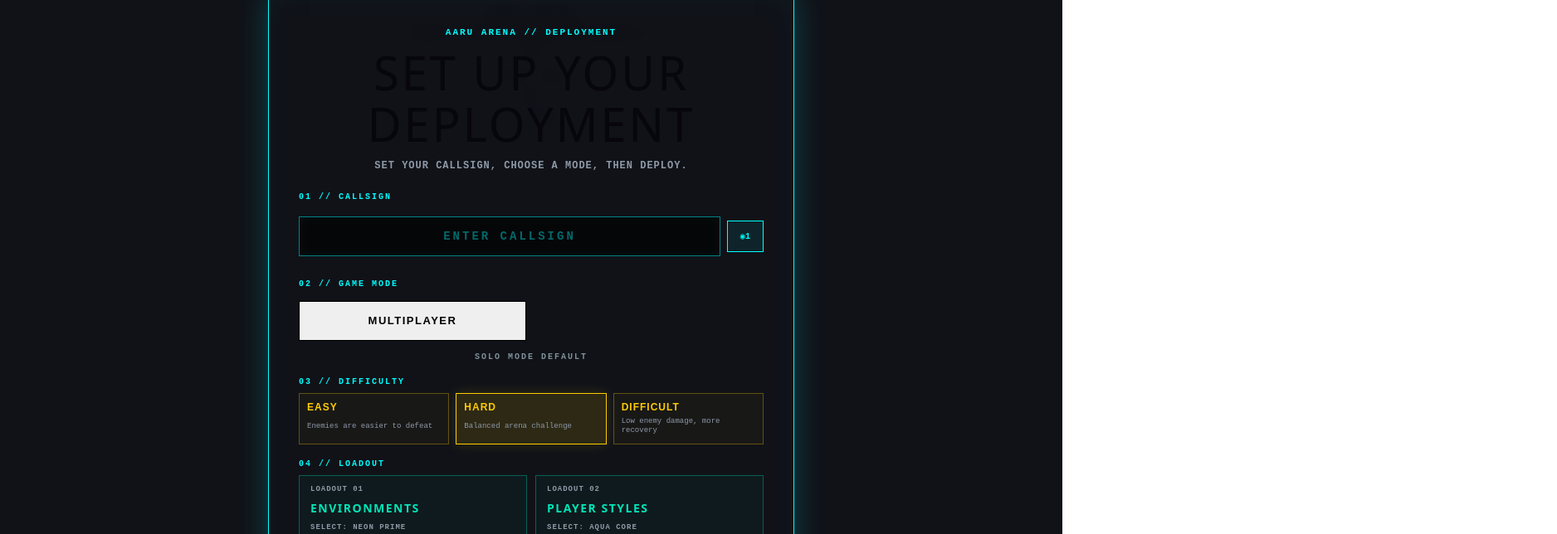
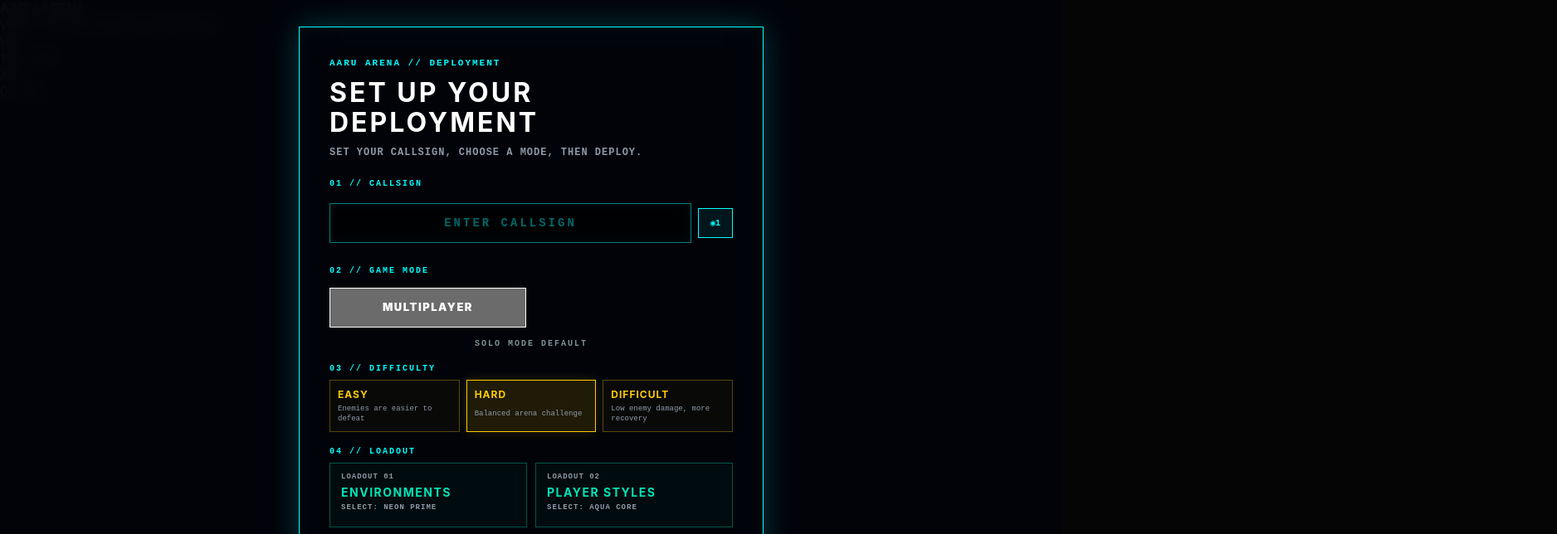
Before and after one commit to newaarurgb/aaru-arena, a React (Vite) app: page /#/game in a window 1280 px wide. Shown: the top 644 px of the page at 83% size, 1876 px wide, since content can reach past the window. Built offline with nearby package versions, Linux system fonts and the light colour scheme; the HTML template or start-up script is replaced by a standard one.

Commit message:
multiplayer issues

```diff
--- a/src/index.css
+++ b/src/index.css
@@ -1,111 +1,164 @@
+/* =========================================================
+   AARU ARENA - GLOBAL INDEX CSS
+   Plain CSS - No PostCSS nesting required
+========================================================= */
+
 :root {
-  --text: #6b6375;
-  --text-h: #08060d;
-  --bg: #fff;
-  --border: #e5e4e7;
-  --code-bg: #f4f3ec;
-  --accent: #aa3bff;
-  --accent-bg: rgba(170, 59, 255, 0.1);
-  --accent-border: rgba(170, 59, 255, 0.5);
-  --social-bg: rgba(244, 243, 236, 0.5);
-  --shadow:
-    rgba(0, 0, 0, 0.1) 0 10px 15px -3px, rgba(0, 0, 0, 0.05) 0 4px 6px -2px;
+  font-family:
+    Inter,
+    system-ui,
+    -apple-system,
+    BlinkMacSystemFont,
+    "Segoe UI",
+    Roboto,
+    Helvetica,
+    Arial,
+    sans-serif;
 
-  --sans: system-ui, 'Segoe UI', Roboto, sans-serif;
-  --heading: system-ui, 'Segoe UI', Roboto, sans-serif;
-  --mono: ui-monospace, Consolas, monospace;
+  color: #ffffff;
+  background: #050505;
 
-  font: 18px/145% var(--sans);
-  letter-spacing: 0.18px;
-  color-scheme: light dark;
-  color: var(--text);
-  background: var(--bg);
   font-synthesis: none;
   text-rendering: optimizeLegibility;
   -webkit-font-smoothing: antialiased;
   -moz-osx-font-smoothing: grayscale;
 
-  @media (max-width: 1024px) {
-    font-size: 16px;
-  }
+  color-scheme: dark;
 }
 
-@media (prefers-color-scheme: dark) {
-  :root {
-    --text: #9ca3af;
-    --text-h: #f3f4f6;
-    --bg: #16171d;
-    --border: #2e303a;
-    --code-bg: #1f2028;
-    --accent: #c084fc;
-    --accent-bg: rgba(192, 132, 252, 0.15);
-    --accent-border: rgba(192, 132, 252, 0.5);
-    --social-bg: rgba(47, 48, 58, 0.5);
-    --shadow:
-      rgba(0, 0, 0, 0.4) 0 10px 15px -3px, rgba(0, 0, 0, 0.25) 0 4px 6px -2px;
-  }
+* {
+  box-sizing: border-box;
+}
 
-  #social .button-icon {
-    filter: invert(1) brightness(2);
-  }
+html {
+  margin: 0;
+  padding: 0;
+  width: 100%;
+  min-height: 100%;
+  background: #050505;
+  scroll-behavior: smooth;
 }
 
 body {
   margin: 0;
+  padding: 0;
+  width: 100%;
+  min-width: 320px;
+  min-height: 100vh;
+  background: #050505;
+  color: #ffffff;
+  overflow-x: hidden;
+}
+
+button,
+input,
+textarea,
+select {
+  font: inherit;
+}
+
+button {
+  cursor: pointer;
+}
+
+a {
+  color: inherit;
+  text-decoration: none;
+}
+
+img,
+canvas {
+  max-width: 100%;
 }
 
 #root {
-  width: 1126px;
-  max-width: 100%;
-  margin: 0 auto;
-  text-align: center;
-  border-inline: 1px solid var(--border);
-  min-height: 100svh;
-  display: flex;
-  flex-direction: column;
-  box-sizing: border-box;
+  width: 100%;
+  min-height: 100vh;
+  margin: 0;
+  padding: 0;
 }
 
+/* =========================================================
+   HEADINGS
+========================================================= */
+
 h1,
-h2 {
-  font-family: var(--heading);
-  font-weight: 500;
-  color: var(--text-h);
+h2,
+h3,
+h4,
+h5,
+h6 {
+  margin: 0;
+  padding: 0;
+  color: #ffffff;
 }
 
-h1 {
-  font-size: 56px;
-  letter-spacing: -1.68px;
-  margin: 32px 0;
-  @media (max-width: 1024px) {
-    font-size: 36px;
-    margin: 20px 0;
-  }
-}
-h2 {
-  font-size: 24px;
-  line-height: 118%;
-  letter-spacing: -0.24px;
-  margin: 0 0 8px;
-  @media (max-width: 1024px) {
-    font-size: 20px;
-  }
-}
 p {
   margin: 0;
 }
 
-code,
-.counter {
-  font-family: var(--mono);
-  display: inline-flex;
-  border-radius: 4px;
-  color: var(--text-h);
+/* =========================================================
+   FORM ELEMENTS
+========================================================= */
+
+input,
+textarea,
+select {
+  outline: none;
 }
 
-code {
-  font-size: 15px;
-  line-height: 135%;
-  padding: 4px 8px;
-  background: var(--code-bg);
+input::placeholder,
+textarea::placeholder {
+  color: rgba(255, 255, 255, 0.45);
 }
+
+/* =========================================================
+   SELECTION
+========================================================= */
+
+::selection {
+  background: rgba(170, 59, 255, 0.35);
+  color: #ffffff;
+}
+
+/* =========================================================
+   SCROLLBAR
+========================================================= */
+
+::-webkit-scrollbar {
+  width: 8px;
+  height: 8px;
+}
+
+::-webkit-scrollbar-track {
+  background: #050505;
+}
+
+::-webkit-scrollbar-thumb {
+  background: #292133;
+  border-radius: 10px;
+}
+
+::-webkit-scrollbar-thumb:hover {
+  background: #aa3bff;
+}
+
+/* =========================================================
+   MOBILE
+========================================================= */
+
+@media (max-width: 768px) {
+  html {
+    font-size: 15px;
+  }
+
+  body {
+    min-width: 320px;
+  }
+}
+
+@media (max-width: 480px) {
+  html {
+    font-size: 14px;
+  }
+}
--- a/src/pages/Game.jsx
+++ b/src/pages/Game.jsx
@@ -245,16 +245,23 @@ function Game() {
   };
 
   const getMultiplayerUrl = () => {
+    // Explicit URL is useful for local development or a custom server.
     if (import.meta.env.VITE_WS_URL) {
       return import.meta.env.VITE_WS_URL;
     }
 
-    if (!window.location.hostname.includes("localhost") && !window.location.hostname.includes("127.0.0.1")) {
-      return null;
-    }
-
+    // Local development uses the standalone ws server.
+    if (
+      window.location.hostname.includes("localhost") ||
+      window.location.hostname.includes("127.0.0.1")
+    ) {
+      const protocol = window.location.protocol === "https:" ? "wss" : "ws";
+      return `${protocol}://${window.location.hostname}:3001`;
+    }
+
+    // Vercel production WebSocket Function.
     const protocol = window.location.protocol === "https:" ? "wss" : "ws";
-    return `${protocol}://${window.location.hostname}:3001`;
+    return `${protocol}://${window.location.host}/api/ws`;
   };
 
   const disconnectMultiplayer = () => {
@@ -354,6 +361,37 @@ function Game() {
           if (message.type === "game_started") {
             setGameStarted(true);
             setMultiplayerStatus("MATCH LIVE");
+          }
+
+          // Live movement/health update from another player.
+          // The server sends these to every other member of the room.
+          if (message.type === "player_update" && message.player) {
+            const remotePlayer = message.player;
+
+            if (
+              remotePlayer.id &&
+              remotePlayer.id !== localPlayerIdRef.current &&
+              Number.isFinite(Number(remotePlayer.x)) &&
+              Number.isFinite(Number(remotePlayer.y))
+            ) {
+              remotePlayersRef.current = {
+                ...remotePlayersRef.current,
+                [remotePlayer.id]: {
+                  ...remotePlayersRef.current[remotePlayer.id],
+                  ...remotePlayer,
+                  x: Number(remotePlayer.x),
+                  y: Number(remotePlayer.y),
+                  health: Number.isFinite(Number(remotePlayer.health))
+                    ? Number(remotePlayer.health)
+                    : 100,
+                },
+              };
+
+              // Keep the HUD player count/status responsive to live joins.
+              setMultiplayerStatus(
+                `ONLINE // ${Object.keys(remotePlayersRef.current).length + 1} PLAYERS`
+              );
+            }
           }
 
           if (message.type === "error") {
@@ -2376,12 +2414,18 @@ function Game() {
           return;
         }
 
-        const x = remotePlayer.x;
-        const y = remotePlayer.y;
+        const x = Number(remotePlayer.x);
+        const y = Number(remotePlayer.y);
         const width = 40;
         const height = 40;
+        const hp = Math.max(
+          0,
+          Math.min(100, Number(remotePlayer.health ?? 100))
+        );
 
         context.save();
+
+        // Remote player body.
         context.translate(x + width / 2, y + height / 2);
         context.shadowColor = "#00ffff";
         context.shadowBlur = 18;
@@ -2390,10 +2434,29 @@ function Game() {
         context.strokeRect(-width / 2, -height / 2, width, height);
         context.fillStyle = "rgba(0,255,255,0.16)";
         context.fillRect(-width / 2, -height / 2, width, height);
+
+        // Direction/identity marker.
+        context.fillStyle = "#ffffff";
+        context.beginPath();
+        context.arc(0, 0, 5, 0, Math.PI * 2);
+        context.fill();
+
+        // Callsign.
         context.fillStyle = "#00ffff";
         context.font = "700 11px monospace";
         context.textAlign = "center";
-        context.fillText(`${(remotePlayer.name || "PLAYER").slice(0, 12)}  ◉${remotePlayer.avatar || 1}`, 0, -22);
+        context.fillText(
+          `${(remotePlayer.name || "PLAYER").slice(0, 12)}  ◉${remotePlayer.avatar || 1}`,
+          0,
+          -28
+        );
+
+        // Health bar.
+        context.fillStyle = "rgba(0,0,0,0.8)";
+        context.fillRect(-24, 25, 48, 5);
+        context.fillStyle = "#00ffff";
+        context.fillRect(-24, 25, 48 * (hp / 100), 5);
+
         context.restore();
       });
     }
```
Also changed, not shown: package.json (line endings or trailing spaces).
